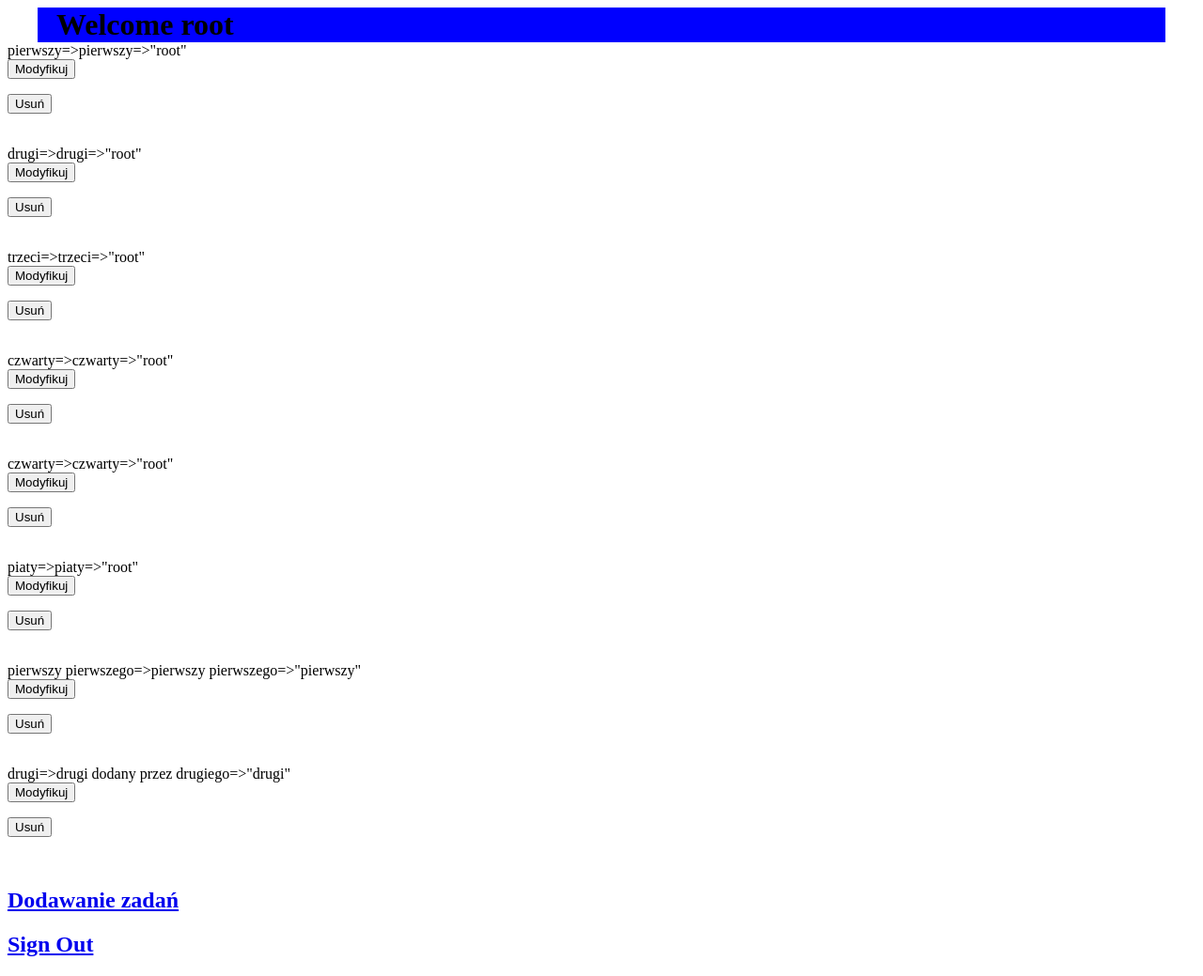
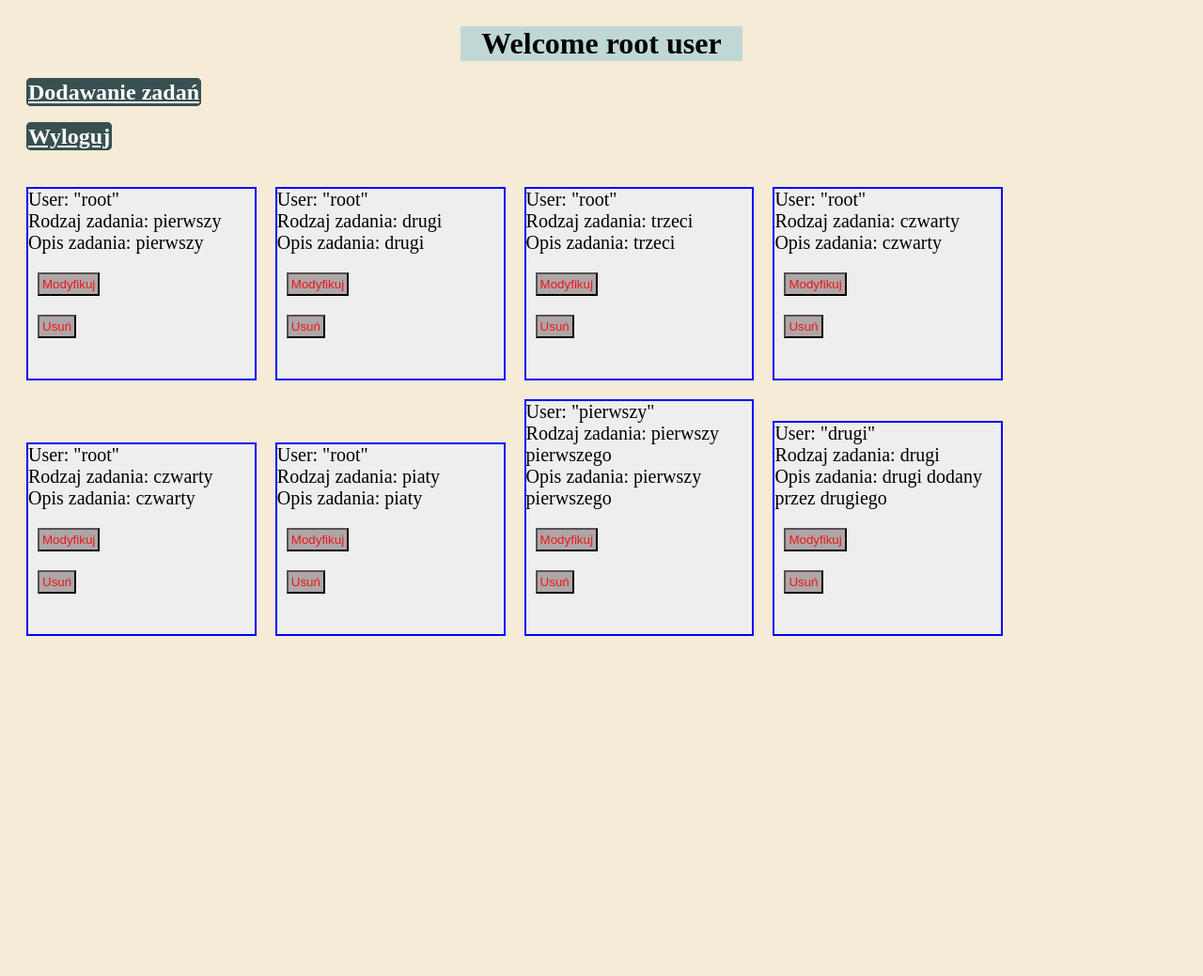
Before and after one commit to Boldeusz/Php_projekt, a PHP site: page /welcome.php in a window 1280 px wide. Shown: the whole page at 94% size. After the commit the page ends 677 px from the top, so only its background shows below. Run offline with PHP 8.4, Linux system fonts and the light colour scheme; a user stored in the database is signed in; data comes from the database, SQL or seed files in the repository.

Commit message:
Signed-off-by: Boldeusz <mnpower@poczta.onet.pl>

```diff
--- a/Login.php
+++ b/Login.php
@@ -23,7 +23,7 @@
 
          header("location: welcome.php");
       }else {
-         $error = "Your Login Name or Password is invalid";
+         $error = "Podałeś zły login lub hasło. Spróbuj jeszcze raz.";
       }
    }
 
--- a/style.css
+++ b/style.css
@@ -30,9 +30,23 @@
     border-radius: 5px;
 
 }
+.box3 {
+    border: 2px solid black;
+    border-radius: 5px;
+
+
+}
 .classNameText {
     font-family: Arial, Helvetica, sans-serif;
 
+}
+.anotherText{
+    font-family: "Times New Roman", Times, serif;
+    color: #FFFFFF;
+    border: 2px solid #395051;
+    background-color: #395051;
+    margin: auto;
+    border-radius: 5px;
 }
 .submit {
     background-color: #b0a6a7;
@@ -47,56 +61,153 @@
     color: #cc0000;
     margin-top: 10px;
 }
+.btn-link {
+    background-color: #b0a6a7;
+    color: #ea1818;;
+    padding: 3px;
+
+
+
+}
+.btn-link2 {
+    background-color: #b0a6a7;
+    color: #ea1818;;
+    padding: 3px;
+    font-size:20px;
+
+}
+.body {
+  background-color: #f0dfbd9c;
+  padding: 20px;
+  resize: both;
+  overflow: auto;
+}
+.column {
+    display: inline-block;
+    margin: auto;
+    word-wrap:break-word;
+    width: 20%;
+    font-size: 20px;
+    background-color:#eee;
+    border: 2px solid blue;
+    box-sizing: border-box;
+    margin-top:20px;
+    margin-right:20px;
+  /*column-count: 3;
+  column-gap: 30px;
+  column-rule-style: solid;*/
+}
+.wiersz {
+
+    margin-left: 10px;
+    margin-top: 20px;
+
+}
+.dodawanie{
+    margin-left: 40px;
+    margin-top:40px;
+    font-family: Arial, Helvetica, sans-serif;
+
+
+}
 
 
 
 
 /* Smartphones (portrait and landscape) ---------- */
-@media screen and (min-width: 320px) and (max-width: 480px){
-    /* styles */
+/*@media screen and (min-width: 320px) and (max-width: 480px){
+        .dodawanie{
+    margin-left: 40px;
+    margin-top:40px;
+    font-family: Arial, Helvetica, sans-serif;
+
+
 }
+   .container {
+    margin-top:45px;
+    margin: 0 auto;
+    width: 300px;
+    background: #2aa3d242;
+    box-sizing: border-box;
+    text-align: center;
+    min-width:300px;
+}
+}*/
 /* Smartphones (portrait) ---------- */
-@media screen and (max-width: 320px){
-    /* styles */
+/*@media screen and (min-width: 100px) and (max-width: 320px){
+     .container {
+    margin-top:45px;
+    margin: 0 auto;
+    width: 300px;
+    background-color: #FFFFFF;
+    box-sizing: border-box;
+    text-align: center;
+    min-width:300px;
 }
+}*/
 /* Smartphones (landscape) ---------- */
-@media screen and (min-width: 321px){
-    /* styles */
-}
+/*@media screen and (min-width: 321px) and (max-width: 600px){
+ .container {
+        margin-top:45px;
+        width: 300px;
+        background: #FFFFFF;
+        padding: 0 10px;
+        text-align: center;
+        min-width:200px;
+    }
+}*/
 .container {
+    margin-top:45px;
     margin: 0 auto;
-    background: #f2f2f2;
+    width: 300px;
+    background: #2aa3d242;
     box-sizing: border-box;
+    text-align: center;
+    min-width:300px;
 }
 /* Mobile phones (portrait and landscape) ---------- */
-@media screen and (max-width: 767px){
+/*@media screen and (max-width: 767px){
     .container {
-        width: 100%;
-        background: #f2f2f2;
+        margin-top:45px;
+        width: 300px;
+        background: #2aa3d242;
         padding: 0 10px;
+        text-align: center;
+        min-width:300px;
     }
-}
+}*/
 /* Tablets and iPads (portrait and landscape) ---------- */
 @media screen and (min-width: 768px) and (max-width: 1023px){
     .container {
-        width: 750px;
-        background: red;
+        margin-top:45px;
+        width: 300px;
+        background: #2aa3d242;
         padding: 0 10px;
+        text-align: center;
+        min-width:300px;
     }
 }
 /* Low resolution desktops and laptops ---------- */
-@media screen and (min-width: 1024px) {
+/*@media screen and (min-width: 1024px) {
     .container {
-        width: 980px;
-        background: black;
+        margin-top:45px;
+        width: 300px;
+        background: #2aa3d242;
         padding: 0 15px;
+        text-align: center;
+        min-width:300px;
+    }
+}*/
+/* High resolution desktops and laptops ---------- */
+/*@media screen and (min-width: 1280px) {
+    .container {
+        text-align: center;
+        margin-top:45px;
+        width: 300px;
+        background: #2aa3d242;
+
+        padding: 0 20px;
+
+        min-width:300px;
     }
 }
-/* High resolution desktops and laptops ---------- */
-@media screen and (min-width: 1280px) {
-    .container {
-        width: 1200px;
-        background: blue;
-        padding: 0 20px;
-    }
-}
--- a/welcome.php
+++ b/welcome.php
@@ -32,35 +32,44 @@ $result2 = mysqli_query($db,$sql2);
 <html>
 
    <head>
-      <title>Welcome</title>
+
       <link rel="stylesheet" type="text/css" href="style.css">
    </head>
 
-   <body>
-      <h1 class = "container">Welcome <?php echo $login_session; ?></h1>
+   <body class ="body">
+      <h1 class = "container">Welcome <?php echo $login_session; ?> user</h1>
+      <h2 ><a class ="anotherText" href = "dodajzadanie.php">Dodawanie zadań</a></h2>
+      <h2><a class ="anotherText" href = "logout.php">Wyloguj</a></h2>
       <?php
       while($row3 = mysqli_fetch_assoc($result2)){
          if ($keyUser[0] == 0) {
-         echo $row3["tytul"] .'=>';
-         echo $row3["opis"]. '=>';
-         echo $username_array[$row3["user"]-1];
-         echo '<form action="modify.php" method="post"><button type="submit" name="edytuj" value='.$row3["id"].' class="btn-link">Modyfikuj</button></form>';
-         echo '<form action="delete.php" method="post"><button type="submit" name="usun" value='.$row3["id"].' class="btn-link">Usuń</button></form>';
+         echo '<div class = "column">' .'User: ' . $username_array[$row3["user"]-1]. '<br/>';
+         echo 'Rodzaj zadania: '. $row3["tytul"] .' ';
          echo '<br/>';
+         echo 'Opis zadania: ' .$row3["opis"];
+         echo '<br/>';
+
+
+         echo '<form action="modify.php" method="post" class = "wiersz"><button type="submit" name="edytuj" value='.$row3["id"].' class="btn-link">Modyfikuj</button></form>';
+
+         echo '<form action="delete.php" method="post" class = "wiersz"><button type="submit" name="usun" value='.$row3["id"].' class="btn-link">Usuń</button></form>';
+         echo '<br/></div>';
          }
          elseif($keyUserRight == $row3["user"]){
-            echo $row3["tytul"] .'=>';
-            echo $row3["opis"];
-            echo '<form action="modify.php" method="post"><button type="submit" name="edytuj" value='.$row3["id"].' class="btn-link">Modyfikuj</button></form>';
-            echo '<form action="delete.php" method="post"><button type="submit" name="usun" value='.$row3["id"].' class="btn-link">Usuń</button></form>';
+            echo '<div class = "column">' . 'Rodzaj zadania: ' .$row3["tytul"] .' ';
             echo '<br/>';
+            echo 'Opis zadania: ' .$row3["opis"];
+            echo '<br/>';
+            echo '<form action="modify.php" method="post" class = "wiersz"><button type="submit" name="edytuj" value='.$row3["id"].' class="btn-link">Modyfikuj</button></form>';
+            echo '<form action="delete.php" method="post" class = "wiersz"><button type="submit" name="usun" value='.$row3["id"].' class="btn-link">Usuń</button></form>';
+            echo '<br/></div>';
          }
       }
 
 
       ?>
-      <h2><a href = "dodajzadanie.php">Dodawanie zadań</a></h2>
-      <h2><a href = "logout.php">Sign Out</a></h2>
+
+
    </body>
 
 </html>
```
Also changed, not shown: dodajzadanie.php (+10 -8 lines), modify.php (line endings or trailing spaces).
